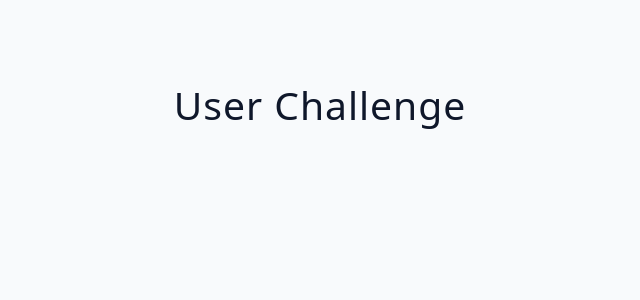
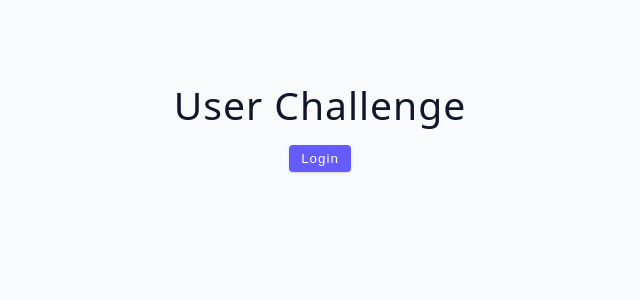
Before and after one commit to yorkyorkex/03-advanced-react, a React (Vite) app: page / in a window 1280 px wide. Shown: the top 300 px of the page, without its empty margins (320-960 px from the left). Built offline with nearby package versions, Linux system fonts and the light colour scheme.

Commit message:
Implement user login/logout functionality in UserChallenge component

```diff
--- a/src/tutorial/03-conditional-rendering/starter/07-user-challenge.jsx
+++ b/src/tutorial/03-conditional-rendering/starter/07-user-challenge.jsx
@@ -1,5 +1,32 @@
+import { useState } from 'react'
 const UserChallenge = () => {
-  return <h2>user challenge</h2>;
-};
+  const [user, setUser] = useState(null)
 
-export default UserChallenge;
+  const handleLogin = () => {
+    setUser({ name: 'John Doe' })
+  }
+
+  const handleLogout = () => {
+    setUser(null)
+  }
+
+  return (
+    <div>
+      <h2>user challenge</h2>
+      {user ? (
+        <div>
+          <p>Welcome, {user.name}!</p>
+          <button className="btn" onClick={handleLogout}>
+            Logout
+          </button>
+        </div>
+      ) : (
+        <button className="btn" onClick={handleLogin}>
+          Login
+        </button>
+      )}
+    </div>
+  )
+}
+
+export default UserChallenge
```
